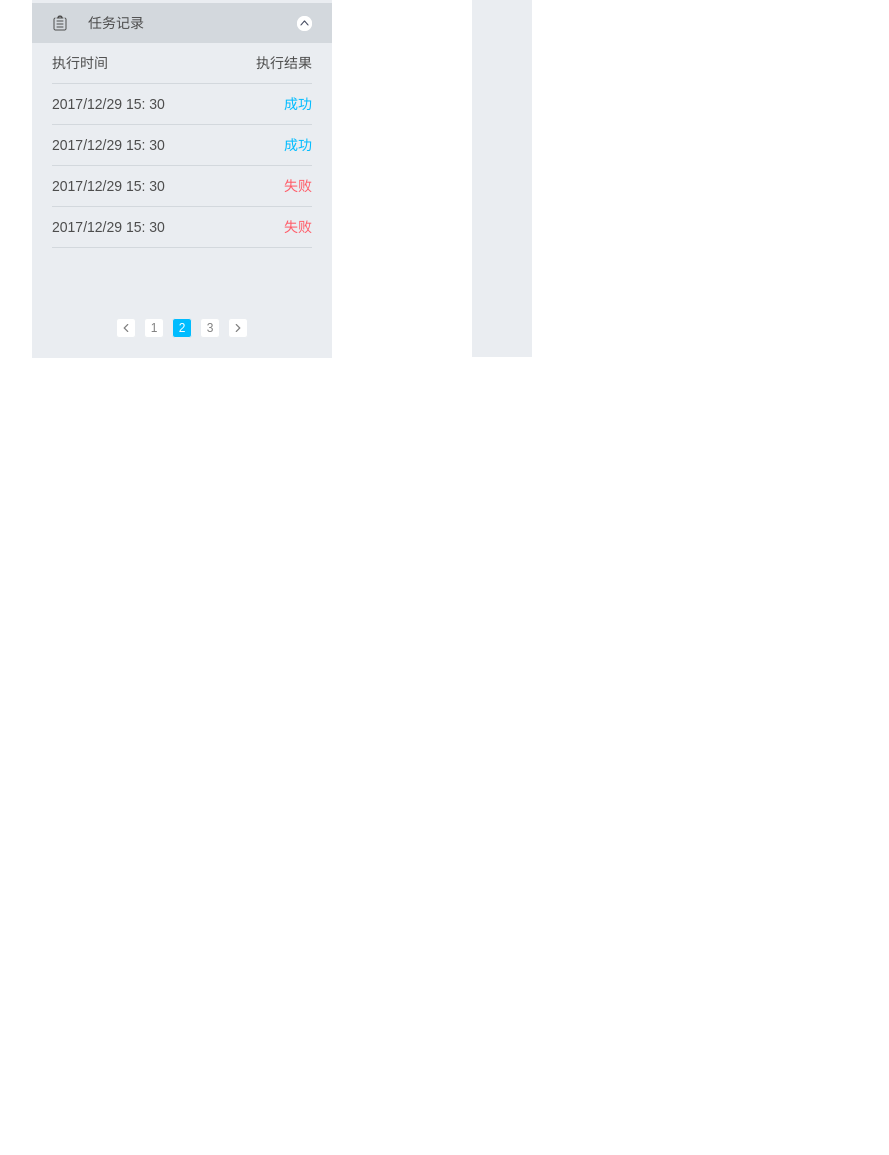
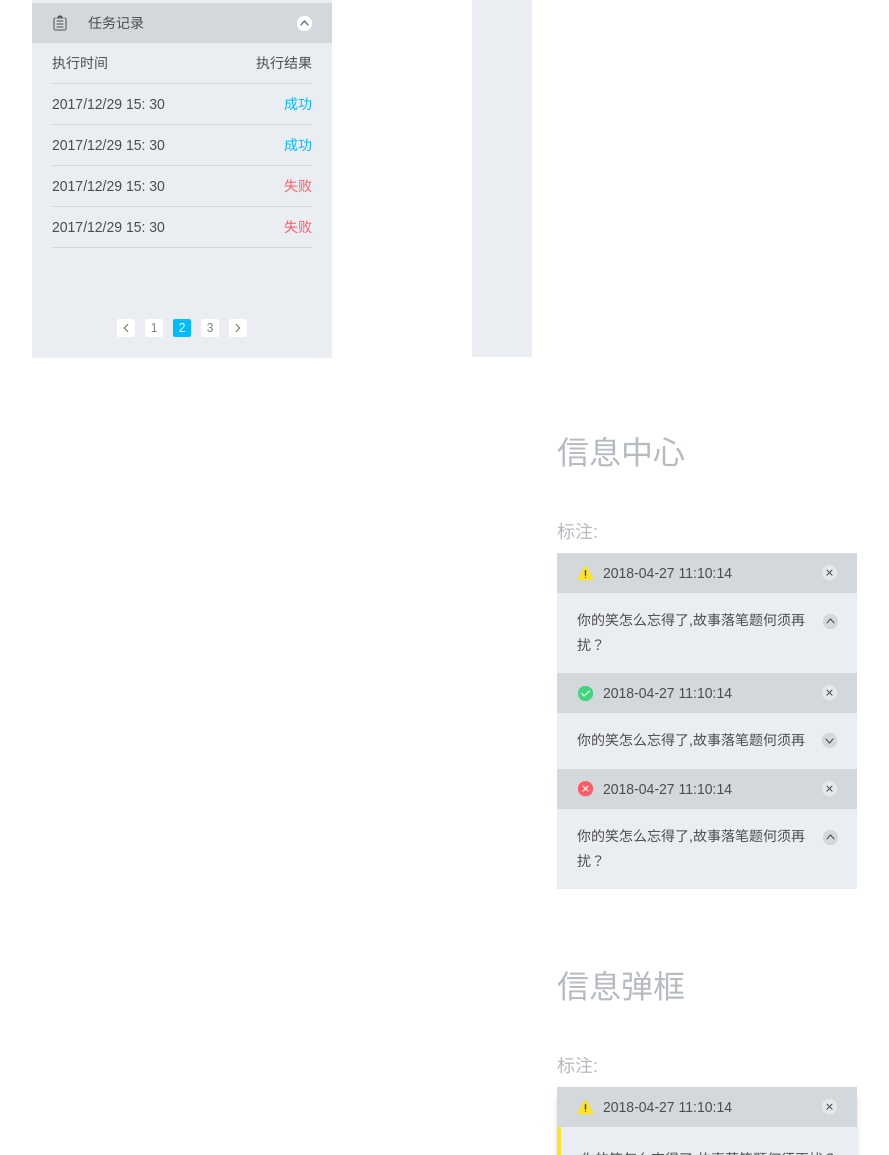
Before and after one commit to ChrisWen960216/srp-design, a website built with webpack: page src/index.html in a window 1280 px wide. Shown: the part 3441-4596 px from the top of the page, without its empty margins (38-927 px from the left). Before the commit the page ends 3799 px from the top, so only its background shows below. Built offline with nearby package versions, Linux system fonts and the light colour scheme; a web font is replaced by a local one.

Commit message:
Add messageCenter / messageModal

```diff
--- a/src/index.html
+++ b/src/index.html
@@ -337,7 +337,7 @@
       </div>
     </section>
 
-    <section class="display">
+    <section class="display clearfix">
       <header>
         <span class="title">04. 布局规范</span>
       </header>
@@ -599,6 +599,97 @@
         </div>
 
       </aside>
+
+      <div class="messages">
+        <aside class="message-centers">
+          <header>
+            <span class="extra font-t1">信息中心</span>
+          </header>
+          <div class="message-centers_container">
+            <div>
+              <span class='extra font-t4'>标注:</span>
+              <div class="messageCenter">
+                <dl>
+                  <dd class='warning'>
+                    <header>
+                      <div class="status">
+                          <div class="icon"></div>
+                          <span class='font-color-1 font-t5'>2018-04-27 11:10:14</span>
+                      </div>
+                      <div class="delete"></div>
+                    </header>
+                    <div class="message_container">
+                      <div class="message_content font-color-1 font-t5">你的笑怎么忘得了,故事落笔题何须再扰？</div>
+                      <div class="arrow"></div>
+                    </div>
+                  </dd>
+                  <dd class='success close'>
+                    <header>
+                      <div class="status">
+                          <div class="icon"></div>
+                          <span class='font-color-1 font-t5'>2018-04-27 11:10:14</span>
+                      </div>
+                      <div class="delete"></div>
+                    </header>
+                    <div class="message_container">
+                      <div class="message_content font-color-1 font-t5">你的笑怎么忘得了,故事落笔题何须再扰？</div>
+                      <div class="arrow"></div>
+                    </div>
+                  </dd>
+                  <dd class='error'>
+                    <header>
+                      <div class="status">
+                          <div class="icon"></div>
+                          <span class='font-color-1 font-t5'>2018-04-27 11:10:14</span>
+                      </div>
+                      <div class="delete"></div>
+                    </header>
+                    <div class="message_container">
+                      <div class="message_content font-color-1 font-t5">你的笑怎么忘得了,故事落笔题何须再扰？</div>
+                      <div class="arrow"></div>
+                    </div>
+                  </dd>
+                </dl>
+              </div>
+            </div>
+          </div>
+        </aside>
+
+        <aside class="message-modals">
+          <header>
+            <span class="extra font-t1">信息弹框</span>
+          </header>
+
+          <div class="message-modals_container">
+            <div>
+              <header>
+                <span class='extra font-t4'>标注:</span>
+              </header>
+              <div class="message-modal">
+                <div class="messageCenter">
+                  <dl>
+                    <dd class='warning'>
+                      <header>
+                        <div class="status">
+                            <div class="icon"></div>
+                            <span class='font-color-1 font-t5'>2018-04-27 11:10:14</span>
+                        </div>
+                        <div class="delete"></div>
+                      </header>
+                      <div class="message_container">
+                        <div class="message_content font-color-1 font-t5">你的笑怎么忘得了,故事落笔题何须再扰？</div>
+                      </div>
+                    </dd>
+                    </dl>
+                </div>
+              </div>
+            </div>
+          </div>
+
+        </aside>
+
+      </div>
+
     </section>
 
     <!-- <section class="modal">
--- a/src/style/index.less
+++ b/src/style/index.less
@@ -11,6 +11,9 @@
 @import './topMenu.less';
 @import './leftMenu.less';
 @import './rightMenu.less';
+@import './messgaeCenter.less';
+@import './messageModal.less';
+
 #root {
   margin: 0 70px;
   min-width: 1325px;
@@ -200,27 +203,67 @@
       }
     }
     .right-menus {
+      float: left;
       >header {
         margin-top: 72px;
         margin-bottom: 44px;
       }
       .right-menus_container {
         display: flex;
-        > div {
+        >div {
           height: 740px;
           margin: 0 70px;
-          > span {
+          >span {
             display: inline-block;
             margin-bottom: 10px;
           }
-          > header {
+          >header {
             margin: 0;
             padding: 0;
             margin-bottom: 10px;
           }
         }
-        > div:first-child {
+        >div:first-child {
           margin-left: 0;
+        }
+      }
+    }
+    .messages {
+      float: right;
+      width: 800px;
+      height: 600px;
+      .message-centers {
+        >header:first-child {
+          margin-top: 72px;
+          margin-bottom: 44px;
+        }
+        .message-centers_container {
+          display: flex;
+          >div {
+            width: 180px;
+            margin: 0 20px;
+            box-sizing: border-box;
+            >span {
+              display: inline-block;
+              margin-bottom: 10px;
+            }
+          }
+          >div:first-child {
+            margin-left: 0;
+          }
+        }
+      }
+      .message-modals {
+        >header:first-child {
+          margin-top: 72px;
+          margin-bottom: 44px;
+        }
+        .message-modals_container {
+          >div:first-child {
+            >header {
+              margin-bottom: 10px;
+            }
+          }
         }
       }
     }
@@ -245,7 +288,6 @@
       display: flex;
       justify-content: start;
       >div {
-        border: 1px solid red;
         width: 420px;
         margin-top: 70px;
       }
--- /dev/null
+++ b/src/style/messageModal.less
@@ -0,0 +1,30 @@
+@import './variables.less';
+@import './init.less';
+@import './messgaeCenter.less';
+
+.message-modal{
+  .messageCenter{
+    box-shadow: 0 10px 5px rgba(80,80,80,.2);
+    .warning{
+      .message_container{
+        border-left: 4px solid #FCE326;
+      }
+    }
+    .error{
+      .message_container{
+        border-left: 4px solid @error-color;
+      }
+    }
+    .success{
+      .message_container{
+        border-left: 4px solid #43D480;
+      }
+    }
+    .message_container{
+      .message_content{
+        margin: 20px;
+        width: auto;
+      }
+    }
+  }
+}
--- /dev/null
+++ b/src/style/messgaeCenter.less
@@ -0,0 +1,97 @@
+@import './variables.less';
+@import './init.less';
+.messageCenter {
+  width: 300px;
+  >dl {
+    margin: 0;
+    padding: 0;
+    >dd {
+      margin: 0;
+      padding: 0;
+      >header {
+        height: 40px;
+        display: flex;
+        justify-content: space-between;
+        background: @base-color-2;
+        .status {
+          display: flex;
+          .icon {
+            width: 16px;
+            height: 16px;
+            margin: 12px 10px 12px 20px;
+          }
+        }
+        .delete {
+          width: 16px;
+          height: 16px;
+          margin: 12px 20px;
+          background: url('/img/gray-delete.png')center center no-repeat;
+          cursor: pointer;
+        }
+      }
+      .message_container {
+        background-color: @base-color-1;
+        display: flex;
+        .message_content {
+          margin: 15px 10px 15px 20px;
+          width: 235px;
+          line-height: 25px;
+        }
+        .arrow {
+          width: 16px;
+          height: 16px;
+          margin: 20px 0px;
+          background: url('/img/top-arrow.png')center center no-repeat;
+          cursor: pointer;
+          transition: .3s;
+        }
+      }
+      &.warning,
+      &.success,
+      &.error {
+        .status{
+          span {
+            line-height: 40px;
+            height: 40px;
+          }
+        }
+        &.close {
+          .message_content {
+            height: 25px;
+            overflow: hidden;
+          }
+          .arrow {
+            transform: rotate(-180deg);
+          }
+        }
+      }
+      &.warning {
+        header {
+          .status {
+            .icon {
+              background: url('/img/messageCenter/warning.png')center center no-repeat;
+            }
+          }
+        }
+      }
+      &.success {
+        header {
+          .status {
+            .icon {
+              background: url('/img/messageCenter/success.png')center center no-repeat;
+            }
+          }
+        }
+      }
+      &.error {
+        header {
+          .status {
+            .icon {
+              background: url('/img/messageCenter/error.png')center center no-repeat;
+            }
+          }
+        }
+      }
+    }
+  }
+}
```
Also changed, not shown: src/img/messageCenter/error.png (renamed from src/img/rightMenu/error.png), src/img/messageCenter/success.png (renamed from src/img/rightMenu/success.png), src/img/messageCenter/warning.png (renamed from src/img/rightMenu/warning.png). Lines whose indentation alone changed are shown as unchanged.
